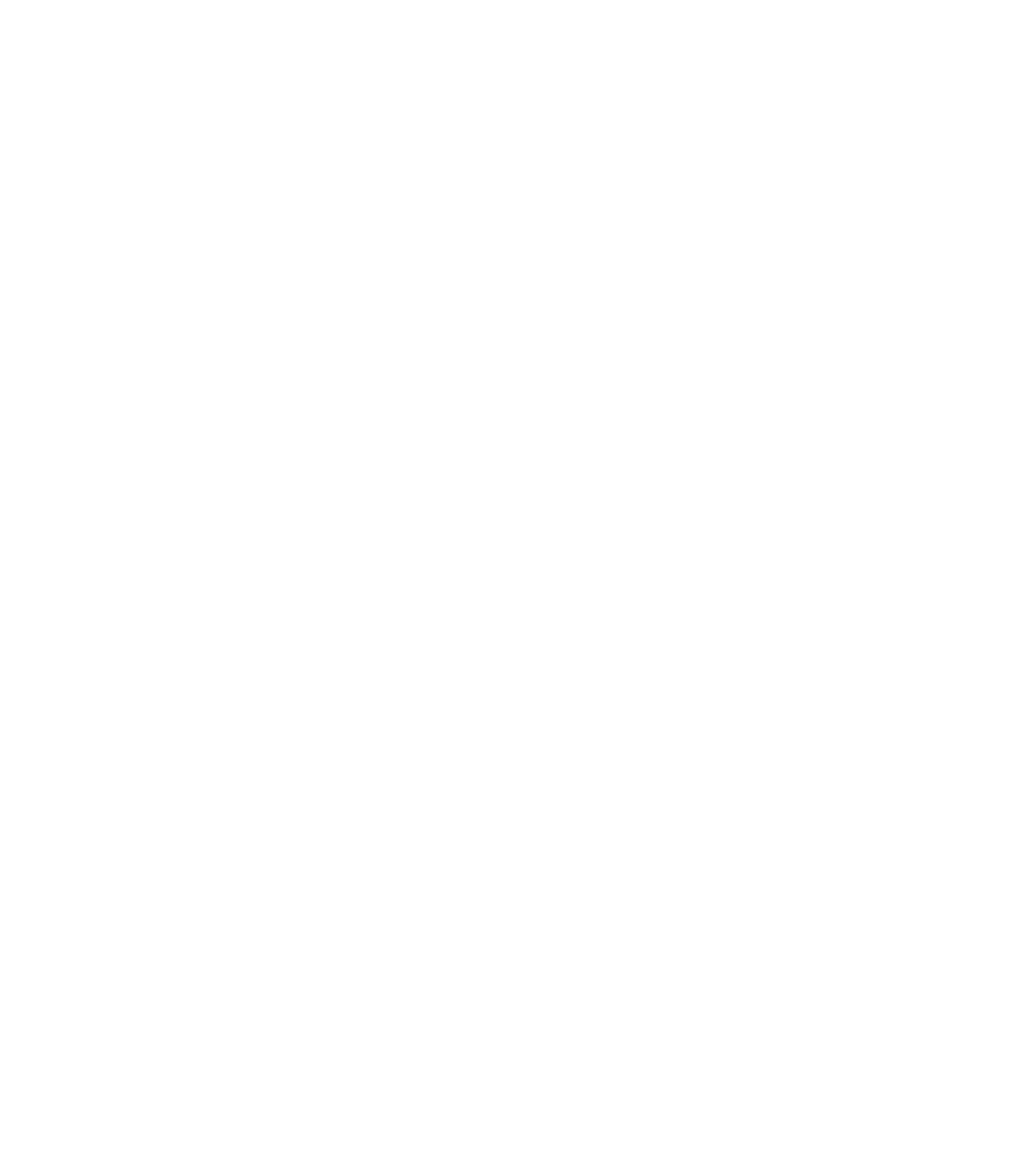
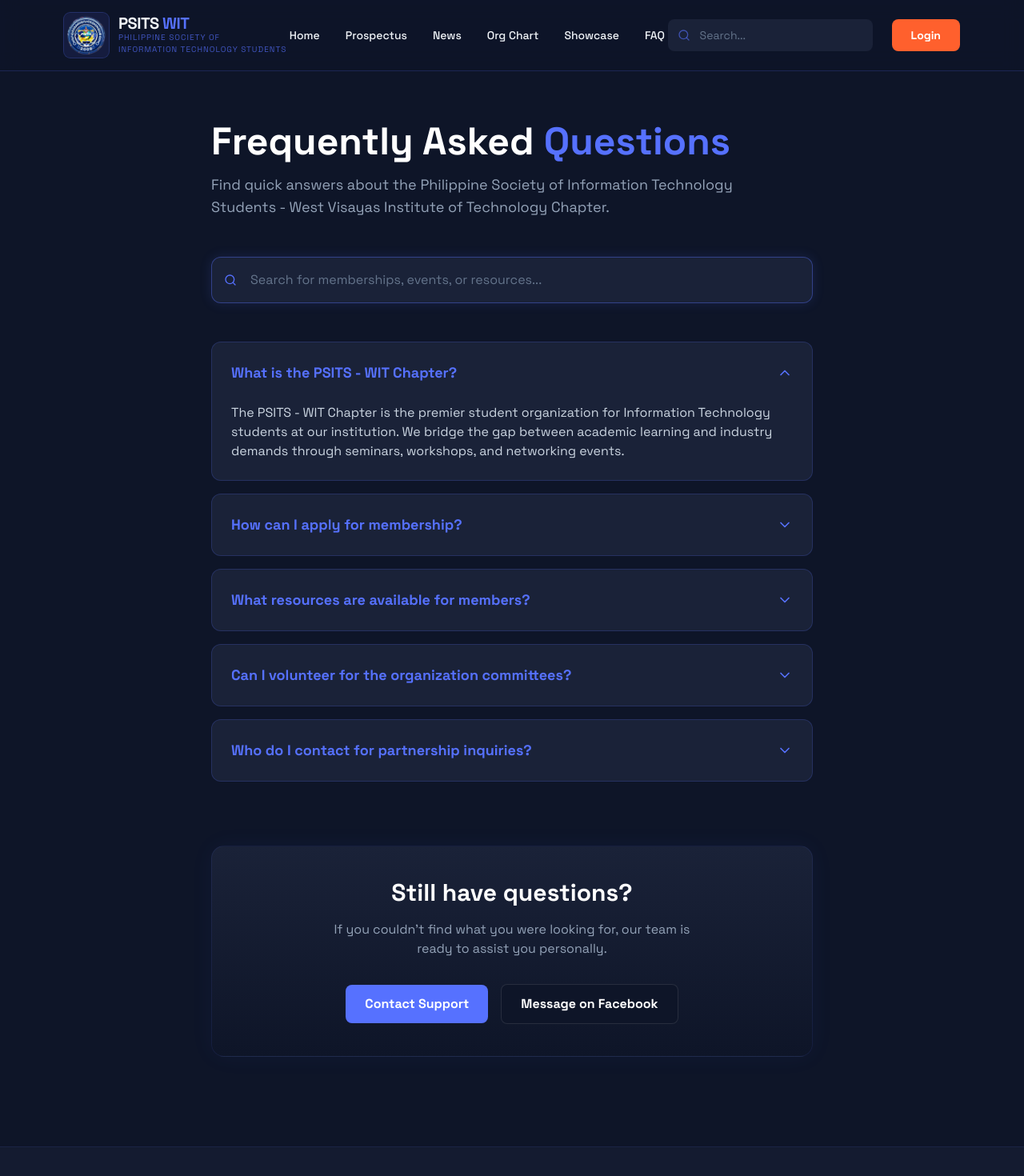
Before and after one commit to witpsits/witpsits-webapp, a React (Vite) app in the folder client/: page /faq in a window 1280 px wide. Before the commit this address had no page. Shown: the top 1470 px of the page at 80% size. Before the commit the page ends 800 px from the top, so only its background shows below. Built offline with nearby package versions, Linux system fonts and the light colour scheme.

Commit message:
FAQ: Done

```diff
--- a/client/src/App.jsx
+++ b/client/src/App.jsx
@@ -3,6 +3,7 @@
 import Prospectus from "./pages/prospectus";
 import Showcase from "./pages/showcase";
 import OrgChart from "./pages/orgchart";
+import FaqPage from "./pages/faq";
 
 function App() {
   return (
@@ -12,6 +13,7 @@
         <Route path="/prospectus" element={<Prospectus />} />
         <Route path="/showcase" element={<Showcase />} />
         <Route path="/org-chart" element={<OrgChart />} />
+        <Route path="/faq" element={<FaqPage />} />
       </Routes>
     </Router>
   );
--- /dev/null
+++ b/client/src/pages/faq.jsx
@@ -0,0 +1,116 @@
+import React, { useState } from 'react';
+import { Search, ChevronDown, ChevronUp } from 'lucide-react';
+import Navbar from '../components/navbar.jsx';
+import Footer from '../components/footer.jsx';
+
+const faqs = [
+  {
+    question: "What is the PSITS - WIT Chapter?",
+    answer: "The PSITS - WIT Chapter is the premier student organization for Information Technology students at our institution. We bridge the gap between academic learning and industry demands through seminars, workshops, and networking events."
+  },
+  {
+    question: "How can I apply for membership?",
+    answer: "You can apply for membership by filling out the online application form available on our website during the recruitment period at the start of each semester."
+  },
+  {
+    question: "What resources are available for members?",
+    answer: "Members have access to our digital library, exclusive technical workshops, mentorship programs, and networking events with industry professionals."
+  },
+  {
+    question: "Can I volunteer for the organization committees?",
+    answer: "Yes! We highly encourage members to join our various committees including Events, Technical, Creatives, and Public Relations."
+  },
+  {
+    question: "Who do I contact for partnership inquiries?",
+    answer: "For partnership inquiries, you can reach out to our External Vice President via the Contact Support button below or through our official email address."
+  }
+];
+
+const FaqPage = () => {
+  const [openIndex, setOpenIndex] = useState(0);
+
+  return (
+    <div className="min-h-screen bg-[#0E1528] font-['Space_Grotesk',sans-serif] text-slate-100 flex flex-col">
+      <Navbar />
+
+      <main className="flex-1 max-w-[800px] mx-auto w-full px-6 py-16 flex flex-col">
+
+        {/* Header Section */}
+        <div className="mb-12">
+          <h1 className="text-4xl md:text-5xl font-bold mb-4 text-white">
+            Frequently Asked <span className="text-[#5671FF]">Questions</span>
+          </h1>
+          <p className="text-slate-400 text-lg max-w-2xl">
+            Find quick answers about the Philippine Society of Information Technology
+            Students - West Visayas Institute of Technology Chapter.
+          </p>
+        </div>
+
+        {/* Search Bar */}
+        <div className="relative mb-12">
+          <div className="absolute inset-y-0 left-4 flex items-center pointer-events-none">
+            <Search className="h-4 w-4 text-[#5671FF]" />
+          </div>
+          <input
+            type="text"
+            placeholder="Search for memberships, events, or resources..."
+            className="w-full bg-[#1a2238] border border-[#5671FF]/40 rounded-xl py-4 pl-12 pr-4 text-slate-200 placeholder-slate-500 focus:outline-none focus:ring-1 focus:ring-[#5671FF] shadow-[0_0_15px_rgba(86,113,255,0.15)] transition-all"
+          />
+        </div>
+
+        {/* FAQ Accordion */}
+        <div className="flex flex-col gap-4 mb-20">
+          {faqs.map((faq, index) => {
+            const isOpen = openIndex === index;
+            return (
+              <div
+                key={index}
+                className="bg-[#1a2238] border border-[#5671FF]/20 rounded-xl overflow-hidden transition-all duration-300"
+              >
+                <button
+                  onClick={() => setOpenIndex(isOpen ? -1 : index)}
+                  className="w-full flex items-center justify-between p-6 text-left focus:outline-none"
+                >
+                  <span className="text-[#5671FF] font-bold text-lg">{faq.question}</span>
+                  {isOpen ? (
+                    <ChevronUp className="h-5 w-5 text-[#5671FF] flex-shrink-0 ml-4" />
+                  ) : (
+                    <ChevronDown className="h-5 w-5 text-[#5671FF] flex-shrink-0 ml-4" />
+                  )}
+                </button>
+                <div
+                  className={`px-6 overflow-hidden transition-all duration-300 ease-in-out ${isOpen ? 'max-h-40 pb-6 opacity-100' : 'max-h-0 opacity-0'}`}
+                >
+                  <p className="text-slate-300 leading-relaxed text-sm md:text-base">
+                    {faq.answer}
+                  </p>
+                </div>
+              </div>
+            );
+          })}
+        </div>
+
+        {/* Still Have Questions Section */}
+        <div className="bg-gradient-to-b from-[#1a2238] to-[#0E1528] rounded-2xl p-10 text-center shadow-[0_0_30px_rgba(86,113,255,0.05)] border border-[#5671FF]/10">
+          <h2 className="text-2xl md:text-3xl font-bold text-white mb-4">Still have questions?</h2>
+          <p className="text-slate-400 mb-8 max-w-md mx-auto">
+            If you couldn't find what you were looking for, our team is ready to assist you personally.
+          </p>
+          <div className="flex flex-col sm:flex-row items-center justify-center gap-4">
+            <button className="w-full sm:w-auto px-6 py-3 bg-[#5671FF] text-white font-bold rounded-lg transition-transform hover:scale-105 hover:shadow-[0_0_20px_rgba(86,113,255,0.4)]">
+              Contact Support
+            </button>
+            <button className="w-full sm:w-auto px-6 py-3 bg-[#0E1528] border border-white/10 text-white font-bold rounded-lg transition-colors hover:bg-white/5">
+              Message on Facebook
+            </button>
+          </div>
+        </div>
+
+      </main>
+
+      <Footer />
+    </div>
+  );
+};
+
+export default FaqPage;
```
